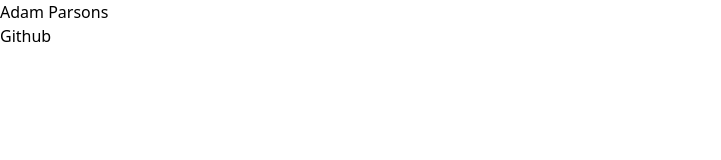
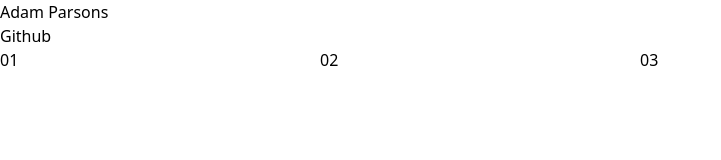
Before and after one commit to aparsons/aparsons.github.io, a Next.js app in the folder resume-app/: page / in a window 1280 px wide. Shown: the top 160 px of the page, without its empty margins (0-721 px from the left). Built offline with nearby package versions, Linux system fonts and the light colour scheme.

Commit message:
Update page.tsx

```diff
--- a/resume-app/src/app/page.tsx
+++ b/resume-app/src/app/page.tsx
@@ -1,5 +1,3 @@
-import Image from "next/image";
-
 export default function Home() {
   return (
     <main>
@@ -7,6 +5,11 @@
       <p>
         <a href="https://github.com/aparsons/aparsons.github.io">Github</a>
       </p>
+      <div className="flex flex-row">
+        <div className="basis-1/4">01</div>
+        <div className="basis-1/4">02</div>
+        <div className="basis-1/2">03</div>
+      </div>
     </main>
   );
 }
```
